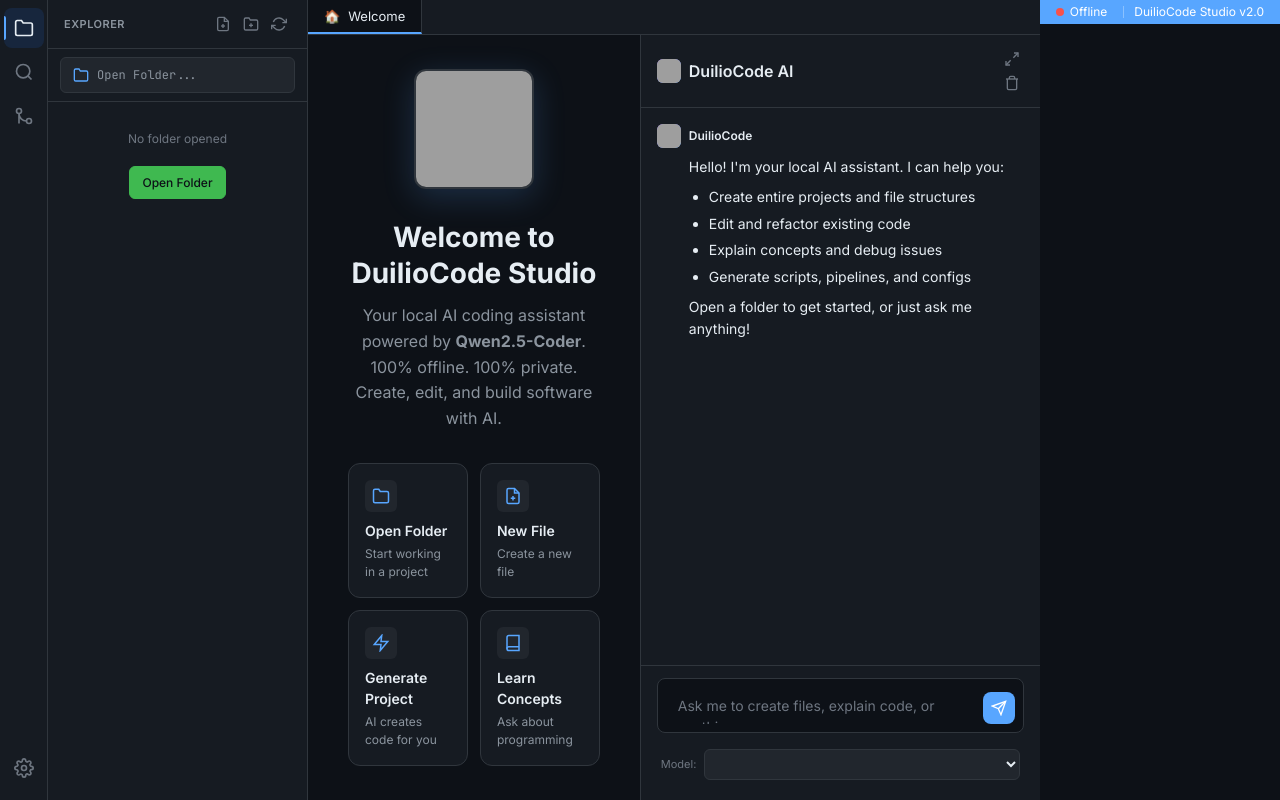
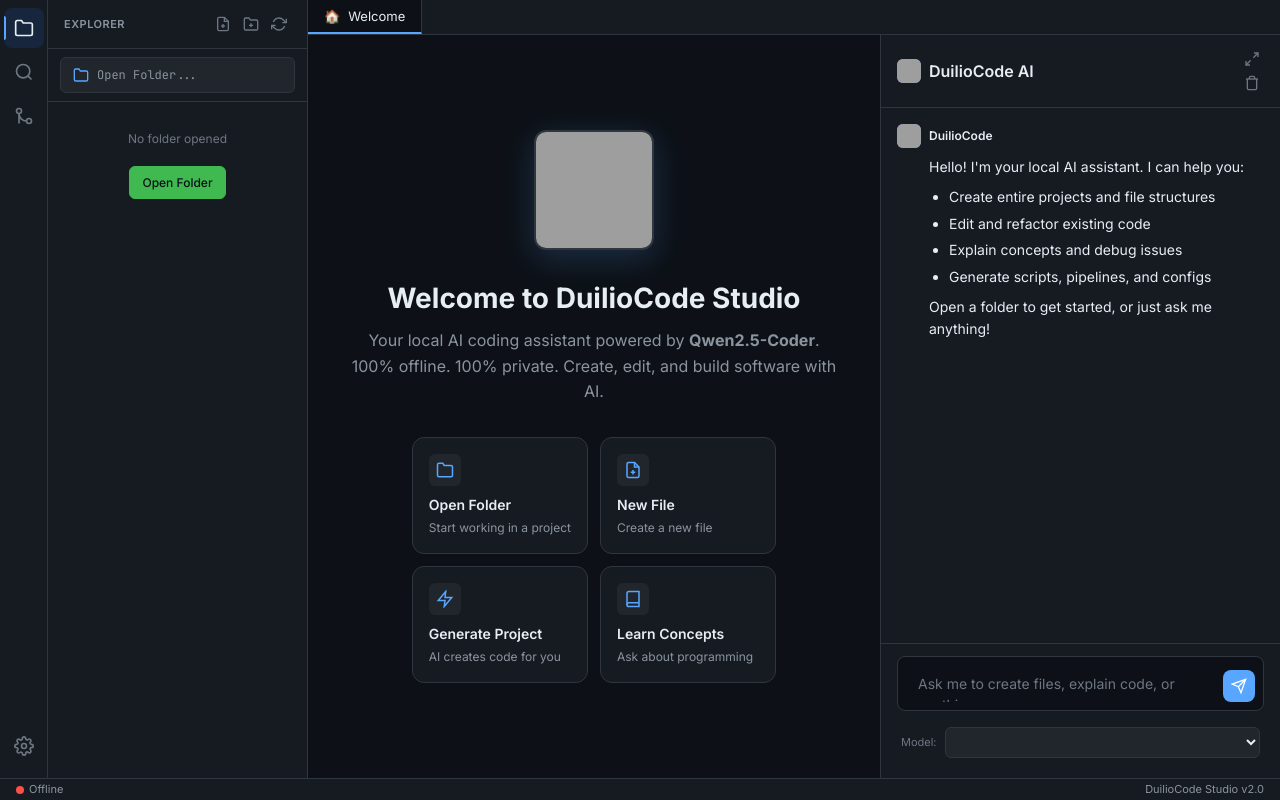
Before and after one commit to jfdroid/duilio-code-studio, a FastAPI app: page / in a window 1280 px wide. Run offline with FastAPI, Linux system fonts and the light colour scheme; lists and menus that the app fills with data are empty; parts of the project's set-up code (start-up, migrations or seed data) failed here and were passed over; some libraries are stand-ins or nearby versions; grey boxes are pictures that could not be loaded.

Commit message:
fix: Move status bar to proper footer position
- Added main-content wrapper for proper flex layout
- Status bar now appears at bottom of entire page
- Changed status bar style to subtle dark theme (not blue)
- Reduced height to 22px for minimal footprint
- Added hover states and pulse animation for checking status

```diff
--- a/web/static/css/layout.css
+++ b/web/static/css/layout.css
@@ -6,7 +6,16 @@
 /* App Container */
 .app-container {
     display: flex;
+    flex-direction: column;
     height: 100vh;
+    overflow: hidden;
+}
+
+/* Main Content (everything except status bar) */
+.main-content {
+    display: flex;
+    flex: 1;
+    overflow: hidden;
 }
 
 /* Activity Bar */
@@ -322,41 +331,38 @@
     overflow: hidden;
 }
 
-/* Status Bar */
+/* Status Bar (Footer) */
 .status-bar {
     display: flex;
     align-items: center;
     justify-content: space-between;
-    padding: 4px 16px;
-    background: #58a6ff;
-    color: white;
-    font-size: 12px;
+    padding: 0 12px;
+    background: #161b22;
+    border-top: 1px solid #30363d;
+    color: #8b949e;
+    font-size: 11px;
     flex-shrink: 0;
-    height: 24px;
-    min-height: 24px;
+    height: 22px;
+    min-height: 22px;
 }
 
 .status-left,
 .status-right {
     display: flex;
     align-items: center;
-    gap: 16px;
+    gap: 12px;
 }
 
 .status-item {
     display: flex;
     align-items: center;
-    gap: 6px;
+    gap: 5px;
     white-space: nowrap;
+    padding: 0 4px;
 }
 
-.status-item + .status-item::before {
-    content: '';
-    display: inline-block;
-    width: 1px;
-    height: 12px;
-    background: rgba(255, 255, 255, 0.3);
-    margin-right: 10px;
+.status-item:hover {
+    color: #e6edf3;
 }
 
 .status-dot {
@@ -373,4 +379,5 @@
 
 .status-dot.checking {
     background: #d29922;
+    animation: pulse 1.5s infinite;
 }
--- a/web/templates/index.html
+++ b/web/templates/index.html
@@ -29,8 +29,10 @@
 </head>
 <body>
     <div class="app-container">
-        <!-- Activity Bar -->
-        <div class="activity-bar">
+        <!-- Main Content Wrapper -->
+        <div class="main-content">
+            <!-- Activity Bar -->
+            <div class="activity-bar">
             <button class="activity-btn active" data-panel="explorer" onclick="toggleExplorer()" title="Explorer">
                 <svg class="icon-lg" viewBox="0 0 24 24" fill="none" stroke="currentColor" stroke-width="2">
                     <path d="M22 19a2 2 0 0 1-2 2H4a2 2 0 0 1-2-2V5a2 2 0 0 1 2-2h5l2 3h9a2 2 0 0 1 2 2z"/>
@@ -243,8 +245,9 @@
                 </div>
             </div>
         </div>
+        </div><!-- /main-content -->
 
-        <!-- Status Bar -->
+        <!-- Status Bar (Footer) -->
         <div class="status-bar">
             <div class="status-left">
                 <span class="status-item">
```
